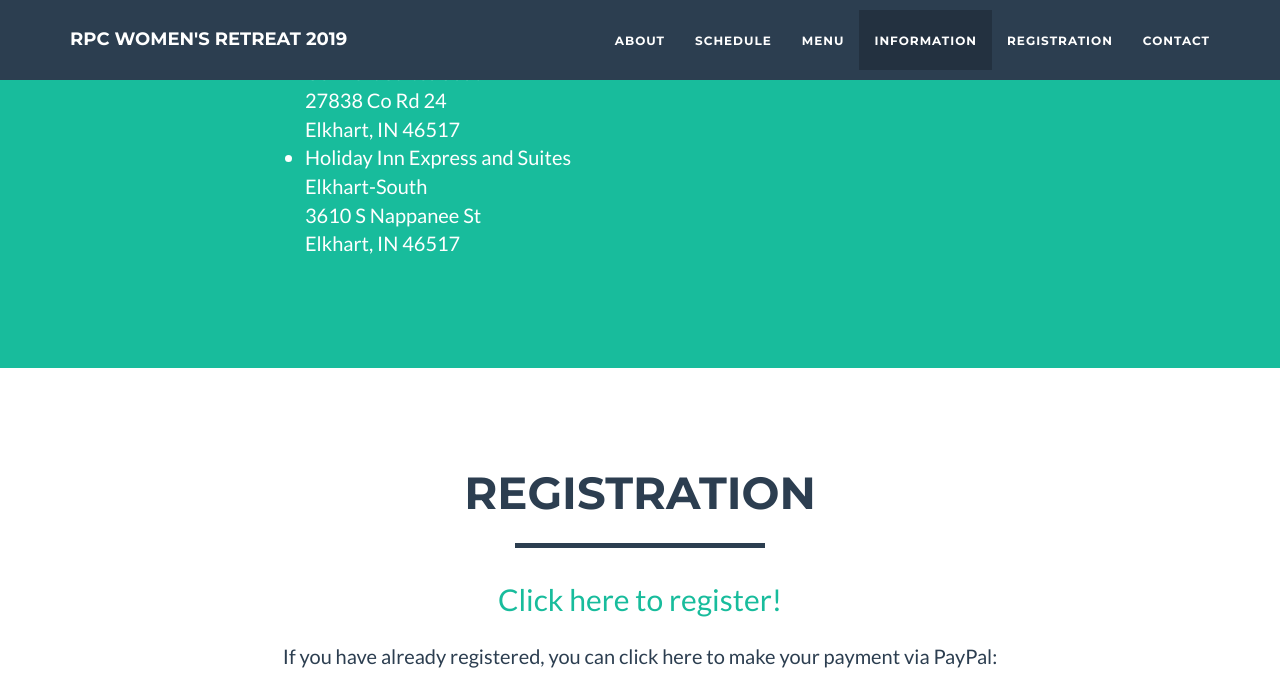
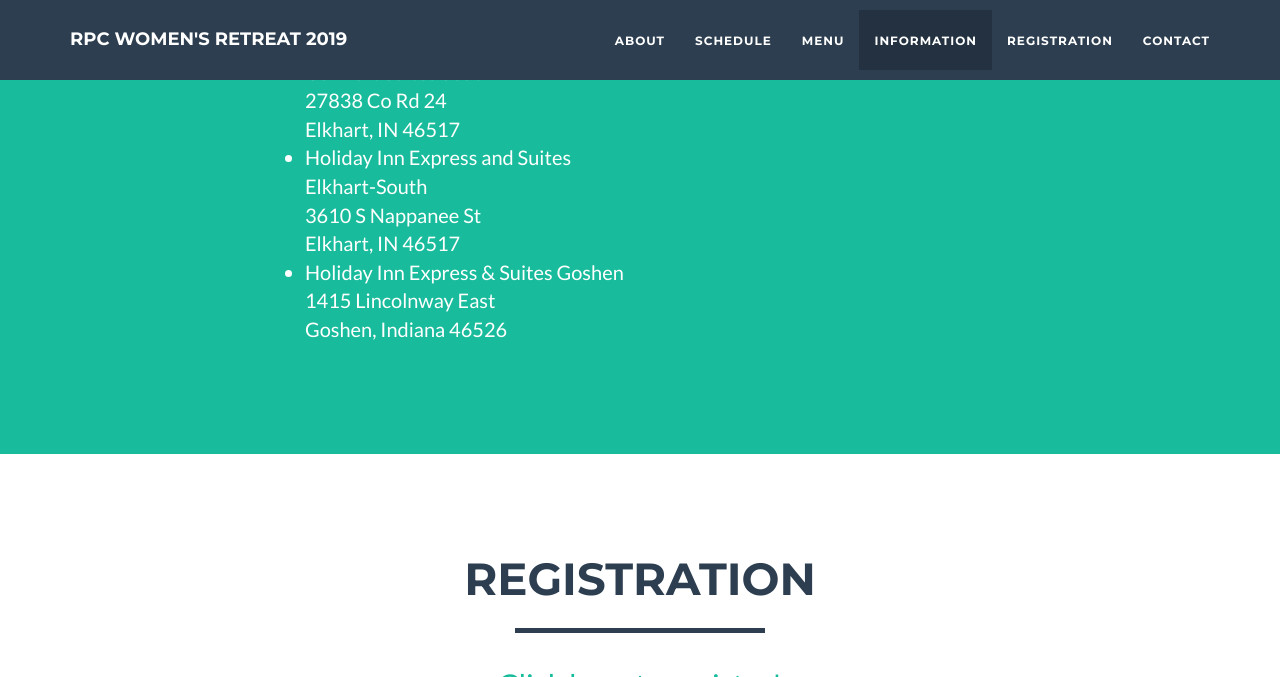
Before and after one commit to blackary/rpwomensretreat.github.io, a Jekyll site: the page built from index.html, in a window 1280 px wide and 900 px high, scrolled down 4262 px, cut to the strip 0-677 px from the top of the window. Built offline with Jekyll 4.4.1, drawn with Linux system fonts in a browser that asks for light colours.

Commit message:
Add third hotel option

```diff
--- a/_config.yml
+++ b/_config.yml
@@ -114,6 +114,11 @@ info: '
                         3610 S Nappanee St <br />
                         Elkhart, IN 46517
                     </li>
+                    <li>
+                        <a href="https://www.ihg.com/holidayinnexpress/hotels/us/en/goshen/gshgo/hoteldetail" target="_blank">Holiday Inn Express & Suites Goshen</a><br />
+                        1415 Lincolnway East <br />
+                        Goshen, Indiana 46526
+                    </li>
                 </ul>
             </p>
         </div>
```
